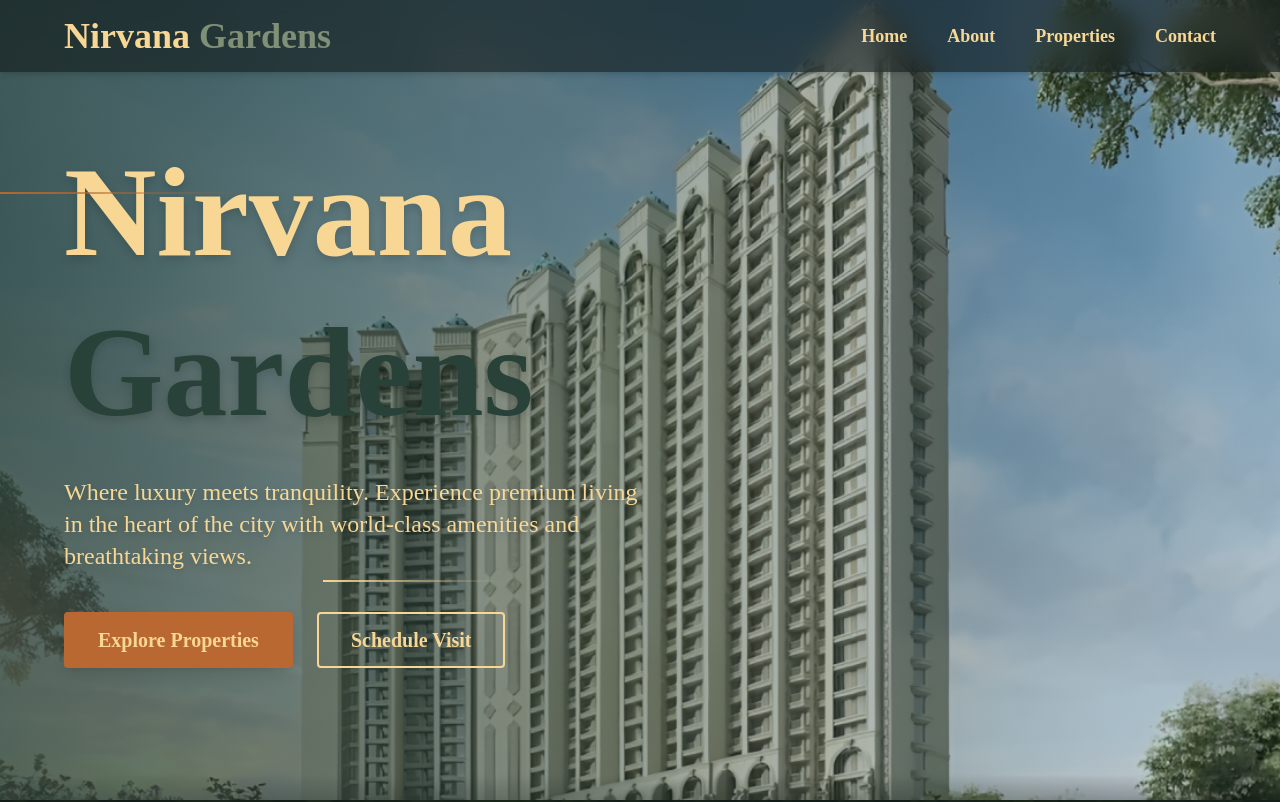
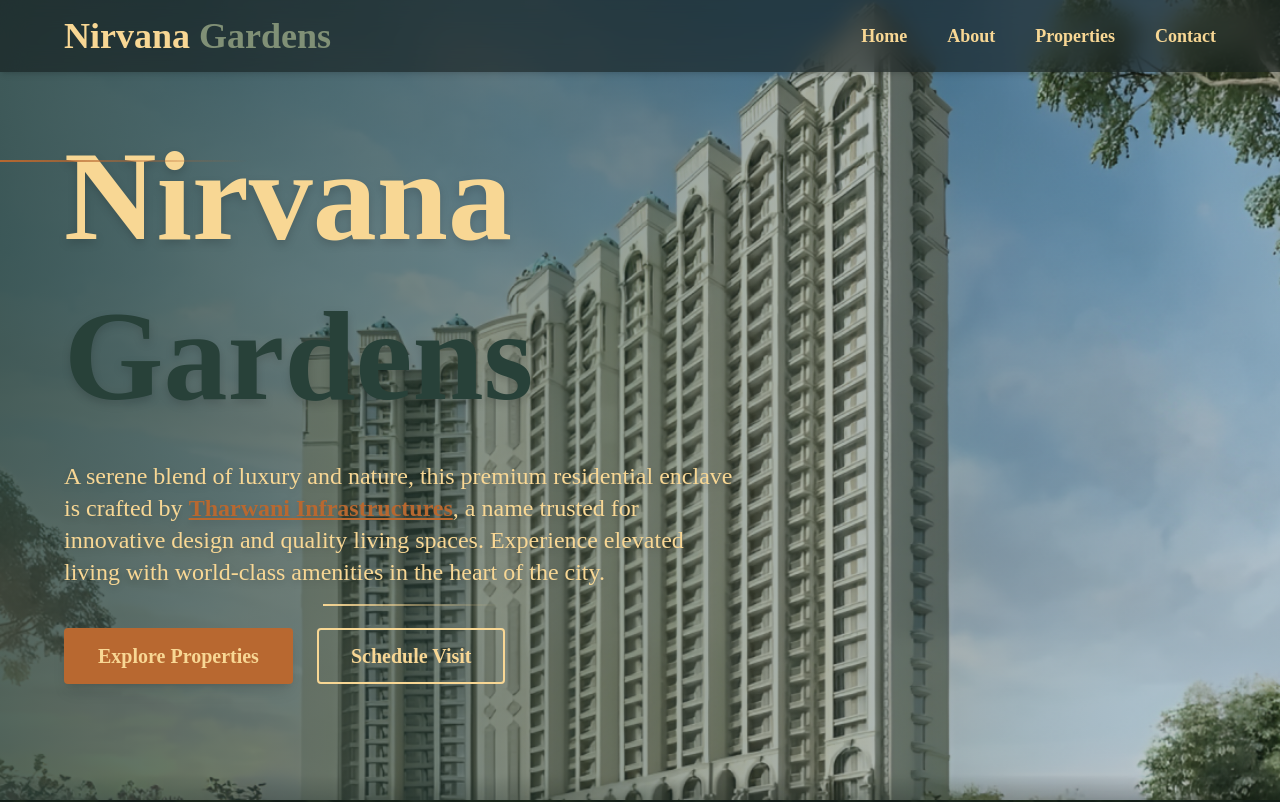
Before and after one commit to Aafreen2203/NirvanaLifespaces, a React (Vite) app in the folder nirvana/: page / in a window 1280 px wide. Shown: the top 802 px of the page. Built offline with nearby package versions, Linux system fonts and the light colour scheme.

Commit message:
landing page updated

```diff
--- a/nirvana/src/components/LandingPage.tsx
+++ b/nirvana/src/components/LandingPage.tsx
@@ -30,7 +30,7 @@
 
       {/* Animated Lines - Above Nirvana */}
       <div ref={linesRef} className="absolute inset-0 pointer-events-none z-30">
-        <div className="absolute left-0" style={{ top: '24%' }}>
+        <div className="absolute left-0" style={{ top: '20%' }}>
           <div className="w-40 sm:w-62 h-0.5 bg-gradient-to-r from-[#B86830] to-transparent animate-pulse" />
         </div>
       </div>
@@ -40,8 +40,8 @@
           <span ref={nirvanaRef} className="text-[#F8D794] drop-shadow-lg block">Nirvana</span>
           <span ref={gardensRef} className="text-[#284139] drop-shadow-lg block">Gardens</span>
         </h1>
-        <p ref={paraRef} className="max-w-xs sm:max-w-md md:max-w-xl mt-4 sm:mt-6 text-base sm:text-xl md:text-2xl text-[#F8D794] drop-shadow-md">
-          Where luxury meets tranquility. Experience premium living in the heart of the city with world-class amenities and breathtaking views.
+        <p ref={paraRef} className="max-w-lg sm:max-w-xl md:max-w-2xl mt-4 sm:mt-6 text-base sm:text-xl md:text-2xl text-[#F8D794] drop-shadow-md">
+          A serene blend of luxury and nature, this premium residential enclave is crafted by <a href="https://www.tharwaniinfrastructures.com/" target="_blank" rel="noopener noreferrer" className="font-bold text-[#B86830] underline hover:text-[#F8D794] transition-colors">Tharwani Infrastructures</a>, a name trusted for innovative design and quality living spaces. Experience elevated living with world-class amenities in the heart of the city.
         </p>
         <div ref={buttonsRef} className="mt-6 sm:mt-10 flex flex-col sm:flex-row space-y-4 sm:space-y-0 sm:space-x-6 relative w-full max-w-xs sm:max-w-none">
           <button className="bg-[#B86830] hover:bg-[#284139] text-[#F8D794] px-6 sm:px-8 py-3 rounded shadow-lg transition text-lg sm:text-xl font-bold border-2 border-[#B86830] w-full sm:w-auto">
@@ -49,7 +49,7 @@
           </button>
           <div className="relative w-full sm:w-auto">
             {/* Animated Line - Above Schedule Visit Button */}
-            <div className="absolute -top-6 sm:-top-8 left-1/2 -translate-x-1/2 w-32 sm:w-44 h-0.5 bg-gradient-to-r from-[#F8D794] to-transparent animate-pulse" />
+            <div className="absolute -top-6 sm:-top-[-8] left-1/2 -translate-x-1/2 w-32 sm:w-44 h-0.5 bg-gradient-to-r from-[#F8D794] to-transparent animate-pulse" />
             <button className="border-2 border-[#F8D794] px-6 sm:px-8 py-3 text-[#F8D794] hover:bg-[#F8D794] hover:text-[#284139] rounded transition text-lg sm:text-xl font-bold bg-transparent w-full sm:w-auto">
               Schedule Visit
             </button>
```
